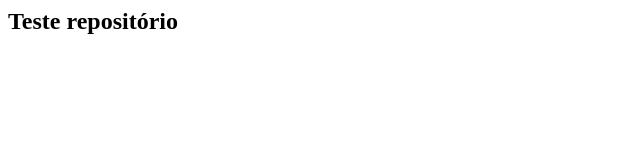
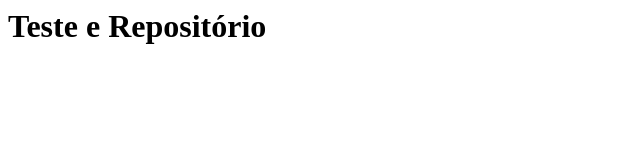
Before and after one commit to JVSM7/lococavada, a plain HTML site: page index.html in a window 1280 px wide. Shown: the whole page, without its empty margins (0-640 px from the left). Drawn offline with Linux system fonts and the light colour scheme.

Commit message:
Revert "alterando o tamanho de texto com h2"
This reverts commit b7e1f924eb29543a3cf5a1330b7183a79854639b.

```diff
--- a/index.html
+++ b/index.html
@@ -1 +1 @@
-<h2> Teste repositório </h2>
+<h1>Teste e Repositório</h1>
```
